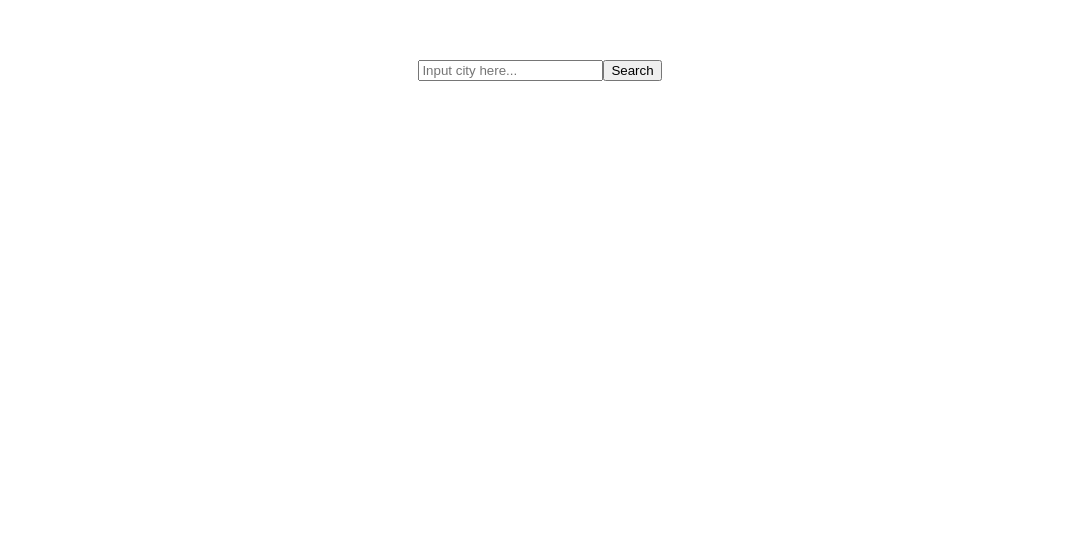
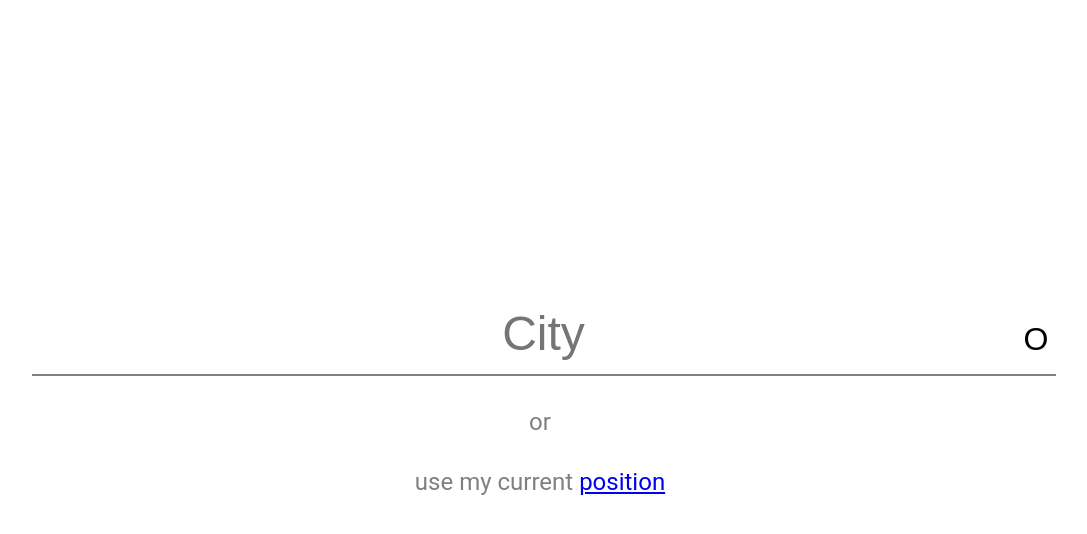
Before and after one commit to ultrakiwi99/weather-app, a Vue app: page / in a window 1280 px wide. Shown: the top 534 px of the page, without its empty margins (100-1187 px from the left). Built offline with nearby package versions, Linux system fonts and the light colour scheme.

Commit message:
Input screen markup.

```diff
--- a/package.json
+++ b/package.json
@@ -22,6 +22,8 @@
     "eslint-plugin-prettier": "^3.1.3",
     "eslint-plugin-vue": "^6.2.2",
     "prettier": "^1.19.1",
+    "sass": "^1.32.8",
+    "sass-loader": "^10.1.1",
     "vue-template-compiler": "^2.6.11"
   }
 }
--- a/src/App.vue
+++ b/src/App.vue
@@ -15,13 +15,17 @@ export default {
 };
 </script>
 
-<style>
+<style lang="scss">
+* {
+  padding: 0;
+  margin: 0;
+  box-sizing: border-box;
+}
 #app {
   font-family: Roboto, Helvetica, Arial, sans-serif;
   -webkit-font-smoothing: antialiased;
   -moz-osx-font-smoothing: grayscale;
   text-align: center;
   color: #2c3e50;
-  margin-top: 60px;
 }
 </style>
--- a/src/components/Home.vue
+++ b/src/components/Home.vue
@@ -10,7 +10,7 @@
       :error="error"
       @closeError="error = null"
     />
-    <Input v-else :city="city" @search="searchWeather" />
+    <Input v-else @search="searchWeather" />
   </section>
 </template>
 
@@ -18,6 +18,7 @@
 import Input from "./Input.vue";
 import Error from "./Error.vue";
 import Weather from "./Weather.vue";
+import currentWeather from "./../stubs/currentWeather";
 
 export default {
   components: { Weather, Error, Input },
@@ -36,12 +37,12 @@ export default {
           this.error = res.message;
           break;
         default:
-          this.weather = res.weather;
+          this.weather = res;
       }
     },
     getWeatherFromApi(payload) {
       if (payload === "Moscow") {
-        return { weather: "good", cod: "200" };
+        return currentWeather;
       }
 
       return { cod: "404", message: "Not found" };
--- a/src/components/Input.vue
+++ b/src/components/Input.vue
@@ -1,7 +1,9 @@
 <template>
-  <section>
-    <input type="text" placeholder="Input city here..." v-model="city" />
-    <button @click="updateCity">Search</button>
+  <section class="search-form">
+    <input type="text" v-model="city" placeholder="City" class="search" />
+    <button @click="updateCity" class="search-button">O</button>
+    <p>or</p>
+    <p>use my current <a href="#">position</a></p>
   </section>
 </template>
 
@@ -20,3 +22,50 @@ export default {
   }
 };
 </script>
+
+<style lang="scss">
+.search-form {
+  position: absolute;
+  color: gray;
+  padding: 15px 0 0;
+  margin-top: 10px;
+  top: 35%;
+  left: 0%;
+  width: 100%;
+  font-size: 1.5rem;
+
+  .search {
+    width: 80%;
+    border: 0;
+    border-bottom: 2px solid gray;
+    outline: 0;
+    font-size: 2rem;
+    color: black;
+    padding: 1rem 0;
+    background: transparent;
+    transition: border-color 0.2s;
+
+    &::placeholder {
+      text-align: center;
+      font-size: 3rem;
+    }
+
+    &:focus {
+      ~ .search-button {
+        transition: 0.2s;
+      }
+    }
+  }
+  p {
+    margin-top: 2rem;
+    margin-bottom: 2rem;
+  }
+
+  .search-button {
+    border: 0;
+    background-color: transparent;
+    font-size: 2rem;
+    margin-left: -2rem;
+  }
+}
+</style>
--- a/src/components/Weather.vue
+++ b/src/components/Weather.vue
@@ -1,11 +1,16 @@
 <template>
   <section>
-    Weather<button @click="$emit(`closeWeather`)">Close</button>
+    Weather
+    {{ weather }}
+    <button @click="$emit(`closeWeather`)">Close</button>
   </section>
 </template>
 
 <script>
 export default {
+  props: {
+    weather: Object
+  },
   name: "Weather"
 };
 </script>
--- /dev/null
+++ b/src/stubs/currentWeather.js
@@ -0,0 +1,41 @@
+export default {
+  coord: { lon: -122.08, lat: 37.39 },
+  weather: [
+    {
+      id: 800,
+      main: "Clear",
+      description: "clear sky",
+      icon: "01d"
+    }
+  ],
+  base: "stations",
+  main: {
+    temp: 282.55,
+    feels_like: 281.86,
+    temp_min: 280.37,
+    temp_max: 284.26,
+    pressure: 1023,
+    humidity: 100
+  },
+  visibility: 16093,
+  wind: {
+    speed: 1.5,
+    deg: 350
+  },
+  clouds: {
+    all: 1
+  },
+  dt: 1560350645,
+  sys: {
+    type: 1,
+    id: 5122,
+    message: 0.0139,
+    country: "US",
+    sunrise: 1560343627,
+    sunset: 1560396563
+  },
+  timezone: -25200,
+  id: 420006353,
+  name: "Mountain View",
+  cod: 200
+};
```
Also changed, not shown: 1 other file (tests, documents, lock files or other folders).
